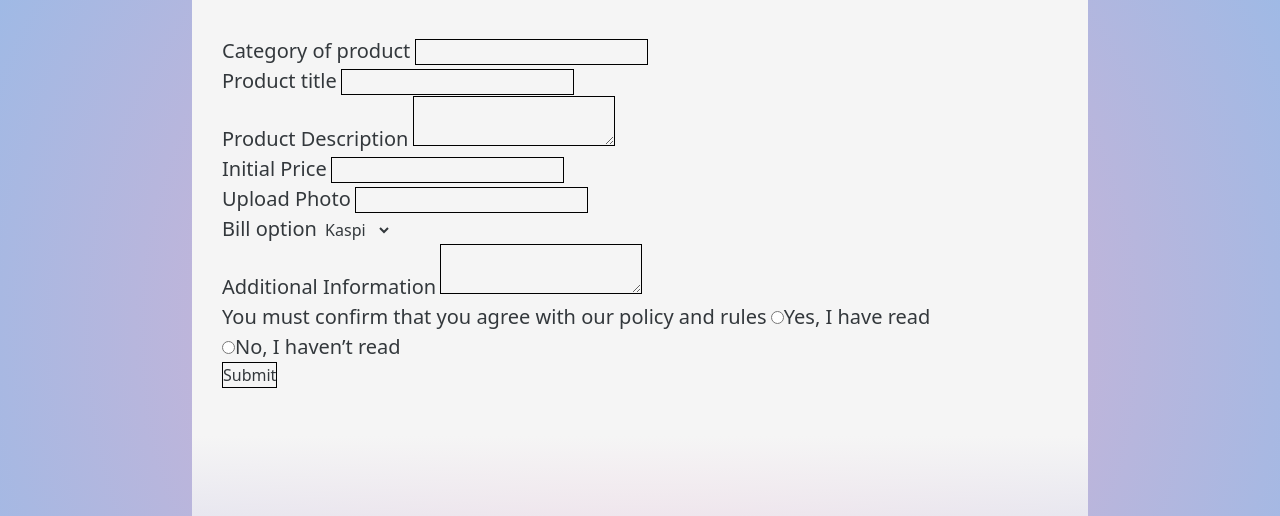
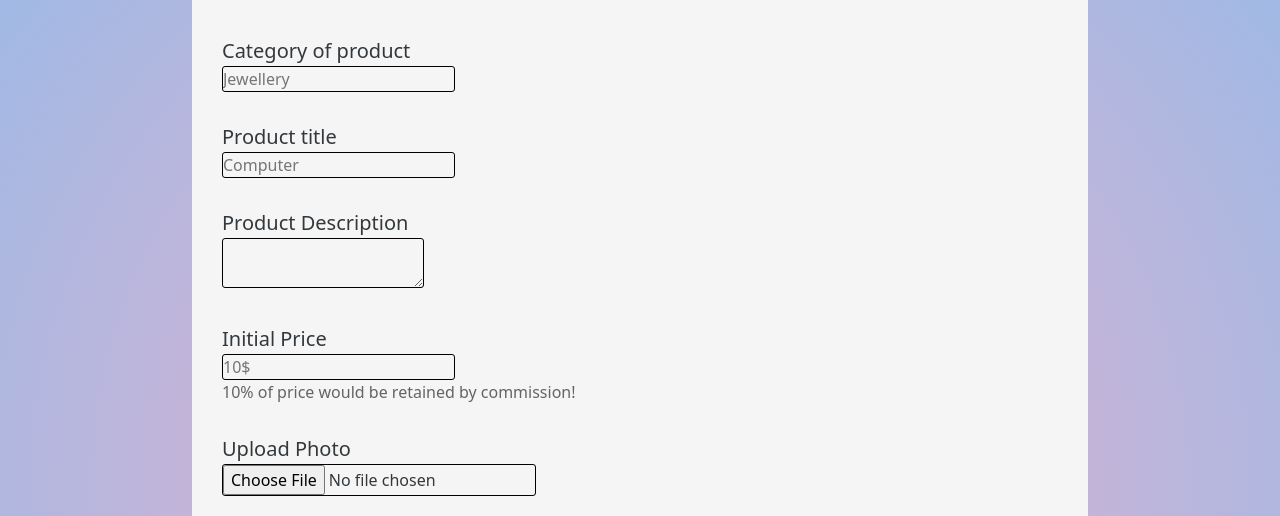
Before and after one commit to AZ4T/backend-project, a plain HTML site: page pages/lot.html in a window 1280 px wide. Shown: the part 284-800 px from the top of the page. Drawn offline with nearby package versions, Linux system fonts and the light colour scheme.

Commit message:
lot page finished

```diff
--- a/pages/lot.html
+++ b/pages/lot.html
@@ -41,29 +41,35 @@
                     <h2>Please provide detailed information about your product</h2>
                 </div>
                 <form action="/submit" method="post" enctype="multipart/form-data">
-
                     <div>
                         <label for="product-category">Category of product</label>
-                        <input type="text" name="product-category">
+                        <br>
+                        <input placeholder="Jewellery" type="text" name="product-category">
                     </div>
                     <div>
                         <label for="product-title">Product title</label>
-                        <input type="text" name="product-title">
+                        <br>
+                        <input placeholder="Computer" type="text" name="product-title">
                     </div>
                     <div>
                         <label for="product-info">Product Description</label>
+                        <br>
                         <textarea name="product-info"></textarea>
                     </div>
                     <div>
-                        <label for="">Initial Price</label>
-                        <input type="text">
+                        <label for="product-price">Initial Price</label>
+                        <br>
+                        <input placeholder="10$" type="text" name="product-price">
+                        <p class="lot__price-text">10% of price would be retained by commission!</p>
                     </div>
                     <div>
-                        <label for="">Upload Photo</label>
-                        <input type="text">
+                        <label for="product-photo">Upload Photo</label>
+                        <br>
+                        <input type="file" name="product-photo">
                     </div>
                     <div>
-                        <label for="">Bill option</label>
+                        <label for="bill">Bill option</label>
+                        <br>
                         <select name="bill">
                             <option value="kaspi">Kaspi</option>
                             <option value="halyk">Halyk</option>
@@ -71,13 +77,16 @@
                         </select>
                     </div>
                     <div>
-                        <label for="">Additional Information</label>
-                        <textarea name="additional-info" id=""></textarea>
+                        <label for="additional-info">Additional Information</label>
+                        <br>
+                        <textarea placeholder="history of item" name="additional-info"></textarea>
                     </div>
-                    <label>You must confirm that you agree with our policy and rules </label>
+                    <label class="container__lot-confirm">You must confirm that you agree with our policy and rules</label>
+                    <br>
                     <label>
                         <input type="radio" name="confirm" value="yes">Yes, I have read
                     </label>
+                    <br>
                     <label>
                         <input type="radio" name="confirm" value="no">No, I haven’t read
                     </label>
--- a/styles/lot.css
+++ b/styles/lot.css
@@ -5,7 +5,7 @@
 
 .container__lot {
     max-width: 70%;
-    height: 130vh;
+    height: 170vh;
     margin: 0 auto;
     padding: 50px 30px;
     color: #33383C;
@@ -16,11 +16,33 @@
     font-size: 20px;
 }
 
-.container__lot input, textarea, button {
+.container__lot input, textarea {
     border: 1px solid black;
+    border-radius: 3px;
 }
 
 .container__lot .lot__headers {
     text-align: center;
     margin: 40px 0;
 }
+
+.container__lot div {
+    margin-bottom: 30px;
+}
+
+.container__lot-confirm {
+    font-weight: bold;
+}
+
+.container__lot button {
+    margin-top: 40px;
+    border: #33383C 2px solid;
+    padding: 5px 10px;
+    border-radius: 10px;
+    text-transform: uppercase;
+    font-weight: 700;
+}
+
+.container__lot .lot__price-text {
+    color: rgb(100, 100, 100);
+}
```
